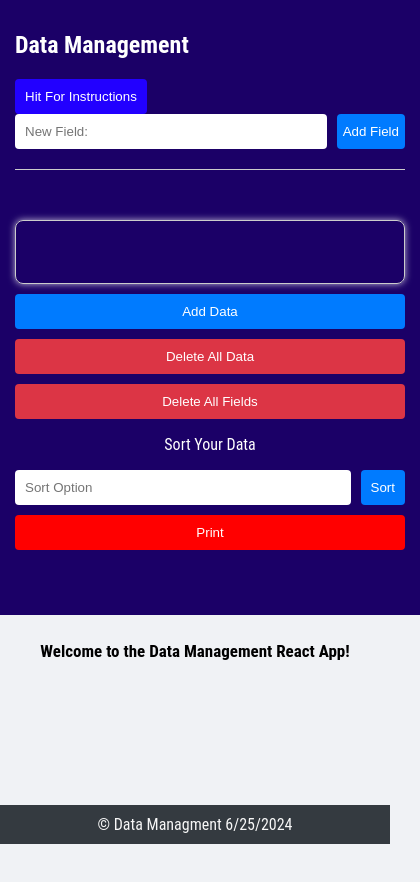
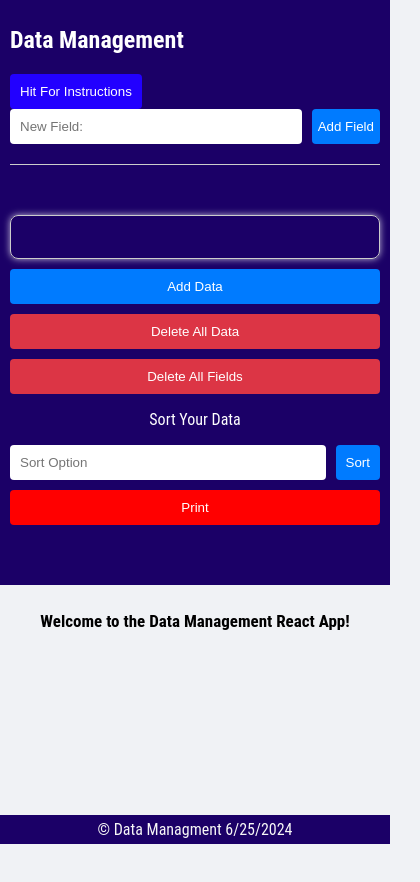
Before and after one commit to tryPap/data-management, a React (Create React App) app: page / in a window 390 px wide. Shown: the top 882 px of the page, 420 px wide, since content can reach past the window. Built offline with nearby package versions, Linux system fonts and the light colour scheme.

Commit message:
updatev2

```diff
--- a/public/index.html
+++ b/public/index.html
@@ -2,21 +2,14 @@
 <html lang="en">
   <head>
     <meta charset="utf-8" />
-    <link rel="icon" href="%PUBLIC_URL%/favicon.ico" />
     <meta name="viewport" content="width=device-width, initial-scale=1" />
     <meta name="theme-color" content="#000000" />
     <meta
       name="description"
-      content="Web site created using create-react-app"
     />
-
-    <link rel="apple-touch-icon" href="%PUBLIC_URL%/logo192.png" />
-    <link rel="manifest" href="%PUBLIC_URL%/manifest.json" />
-    <title>Data Managment</title>
+    <title>Data Management</title>
   </head>
   <body>
-    <noscript>You need to enable JavaScript to run this app.</noscript>
     <div id="root"></div>
-
   </body>
 </html>
--- a/src/components/StudentList.jsx
+++ b/src/components/StudentList.jsx
@@ -27,6 +27,14 @@ const StudentList = () => {
   // Handle sort criteria input change
   const handleSortCriteriaChange = (e) => {
     setSortCriteria(e.target.value);
+     // Check if Enter key is pressed
+
+  };
+
+  const handleSortCriteriaKeyPress = (e) => {
+    if (e.key === 'Enter') {
+      sortStudents(sortCriteria); // Call the sort function when Enter is pressed
+    }
   };
 
   // Handle 'Enter' key press on new field input
@@ -208,6 +216,7 @@ const StudentList = () => {
               placeholder="Sort Option"
               value={sortCriteria}
               onChange={handleSortCriteriaChange}
+              onKeyPress={handleSortCriteriaKeyPress}
             />
             <button className="sort" onClick={() => sortStudents(sortCriteria)}>Sort</button>
           </div>
--- a/src/index.css
+++ b/src/index.css
@@ -1,5 +1,6 @@
 /* Body */
 body {
+  min-width: 280px;
   margin: 0;
   background-color: #f0f2f5;
   font-family: "Roboto Condensed", sans-serif;
@@ -15,7 +16,8 @@ body {
 }
 
 .sidebar {
-  padding: 20px;
+  width: 300px;
+  padding: 10px 10px 10px 10px;
   background-color: #1b0067;
   color: #ffffff;
   display: flex;
@@ -24,7 +26,7 @@ body {
   position: fixed;
   top: 0;
   bottom: 0;
-  width: 300px;
+
   /* Fixed width */
   overflow-y: auto;
 }
@@ -86,7 +88,7 @@ hr {
 .input-group {
   display: flex;
   flex-direction: column;
-  padding: 15px;
+  padding: 0px 10px 10px 10px;
   border: 1px solid #ccc;
   border-radius: 8px;
   box-shadow: 0 0px 7px rgba(255, 255, 255, 0.721);
@@ -224,7 +226,7 @@ hr {
   display: grid;
   grid-template-columns: repeat(auto-fill, minmax(280px, 1fr));
   gap: 10px;
-  padding: 20px;
+
 }
 
 .student-item {
@@ -266,12 +268,12 @@ hr {
 
 /* Footer */
 footer {
-  background-color: #343a40;
-  padding: 10px;
+  background-color: #1b0067;
+  padding: 5px;
   text-align: center;
   color: #f7f7f7;
   position: fixed;
-  left: 340px;
+  left: 0;
   bottom: 0;
   right: 0;
 }
@@ -362,11 +364,11 @@ footer {
 
 /* Media Queries */
 @media (max-width: 768px) {
+
   .sidebar {
-    width: 100%;
+    width: auto ;
     height: auto;
-    position: static;
-    padding: 20px;
+    position: relative;
   }
 
   .input-group {
@@ -383,34 +385,21 @@ footer {
     padding: 20px;
   }
 
-  .student-list {
-    padding: 10px;
-  }
-
   footer {
     left: 0;
   }
 }
 
 @media (max-width: 480px) {
+
   .sidebar {
-    padding: 15px;
-  }
-
-  .input-group {
-    margin-top: 30px;
+    width: auto ;
+    height: auto;
+    position: relative;
   }
 
   .main-content {
     padding: 15px;
-  }
-
-  .student-item {
-    padding: 10px 15px;
-  }
-
-  .student-list {
-    padding: 10px;
   }
 
   footer {
@@ -419,24 +408,16 @@ footer {
 }
 
 @media (max-width: 320px) {
+
   .sidebar {
-    padding: 10px;
-  }
+    width: auto ;
+    height: auto;
+    position: relative;
 
-  .input-group {
-    margin-top: 30px;
   }
 
   .main-content {
-    padding: 10px;
-  }
-
-  .student-item {
-    padding: 8px 10px;
-  }
-
-  .student-list {
-    padding: 10px;
+    padding: 5px 5px;
   }
 
   footer {
--- a/src/index.js
+++ b/src/index.js
@@ -2,7 +2,7 @@ import React from 'react';
 import ReactDOM from 'react-dom/client';
 import './index.css';
 import App from './App';
-import reportWebVitals from './reportWebVitals';
+
 
 const root = ReactDOM.createRoot(document.getElementById('root'));
 root.render(
@@ -10,8 +10,3 @@ root.render(
     <App />
   </React.StrictMode>
 );
-
-// If you want to start measuring performance in your app, pass a function
-// to log results (for example: reportWebVitals(console.log))
-// or send to an analytics endpoint. Learn more: https://bit.ly/CRA-vitals
-reportWebVitals();
--- a/src/reportWebVitals.js
+++ /dev/null
@@ -1,13 +0,0 @@
-const reportWebVitals = onPerfEntry => {
-  if (onPerfEntry && onPerfEntry instanceof Function) {
-    import('web-vitals').then(({ getCLS, getFID, getFCP, getLCP, getTTFB }) => {
-      getCLS(onPerfEntry);
-      getFID(onPerfEntry);
-      getFCP(onPerfEntry);
-      getLCP(onPerfEntry);
-      getTTFB(onPerfEntry);
-    });
-  }
-};
-
-export default reportWebVitals;
```
Also changed, not shown: src/setupTests.js (deleted, +0 -5 lines), src/logo.svg (deleted).
